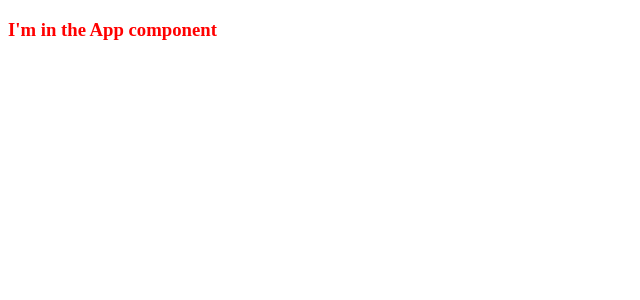
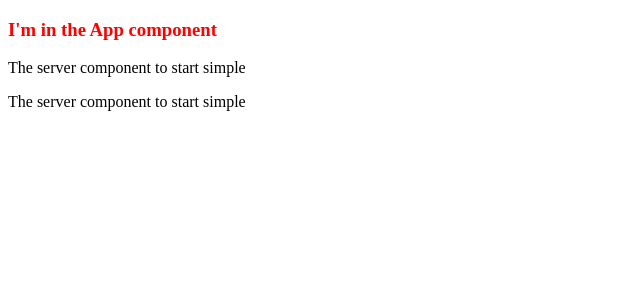
Before and after one commit to rahilka/Angular4-Basics, an Angular app: page / in a window 1280 px wide. Shown: the top 300 px of the page, without its empty margins (0-640 px from the left). Built offline with nearby package versions, Linux system fonts and the light colour scheme.

Commit message:
Understanding component selector

```diff
--- a/src/app/app.component.html
+++ b/src/app/app.component.html
@@ -2,6 +2,9 @@
   <div class="row">
     <div class="col-xs-12">
       <h3>I'm in the App component</h3>
+      <app-servers></app-servers>
+      <!-- <div app-servers></div> -->
+      <!-- <div class="app-servers"></div> -->
     </div>
   </div>
 </div>
--- a/src/app/servers/servers.component.ts
+++ b/src/app/servers/servers.component.ts
@@ -1,6 +1,8 @@
 import { Component, OnInit } from '@angular/core';
 
 @Component({
+  // selector: '[app-servers]',
+  // selector: '.app-server',
   selector: 'app-servers',
   template: `
   			<app-server></app-server>
```
